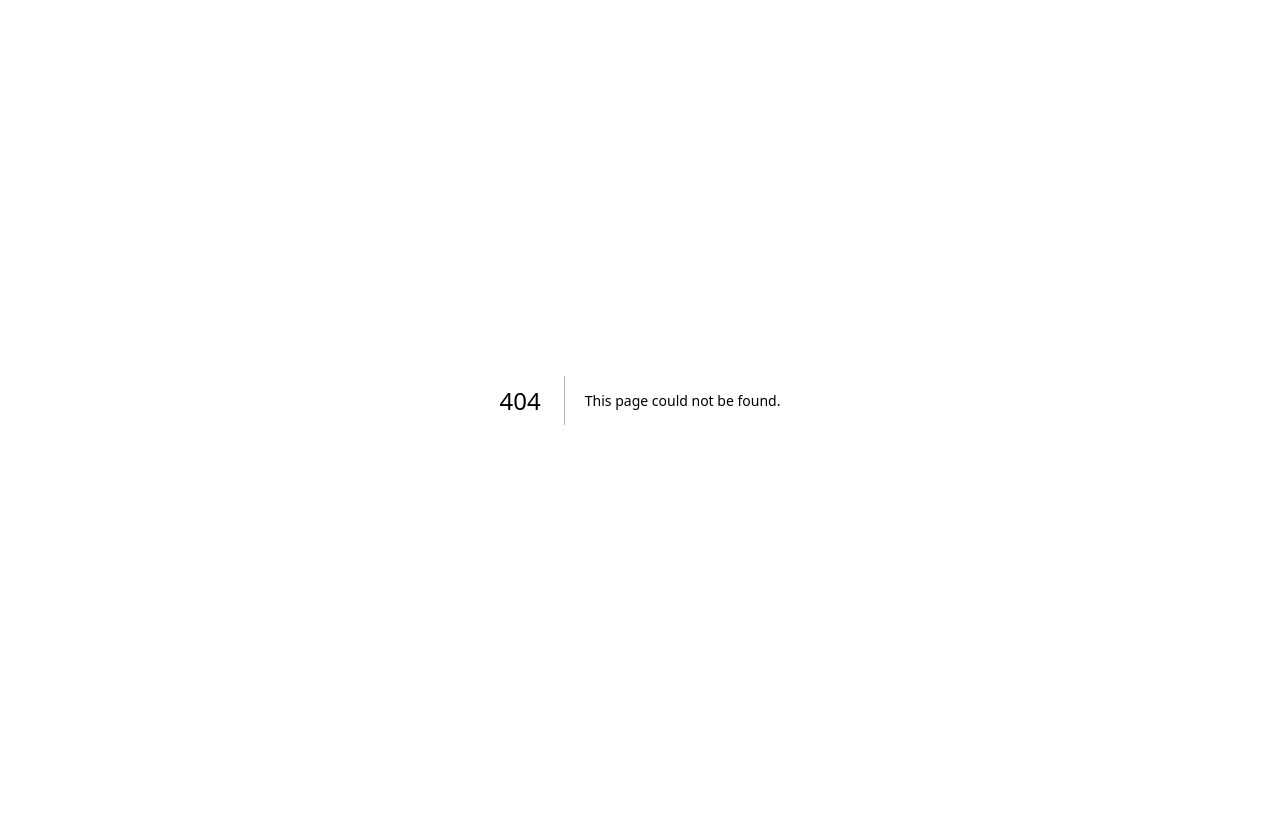
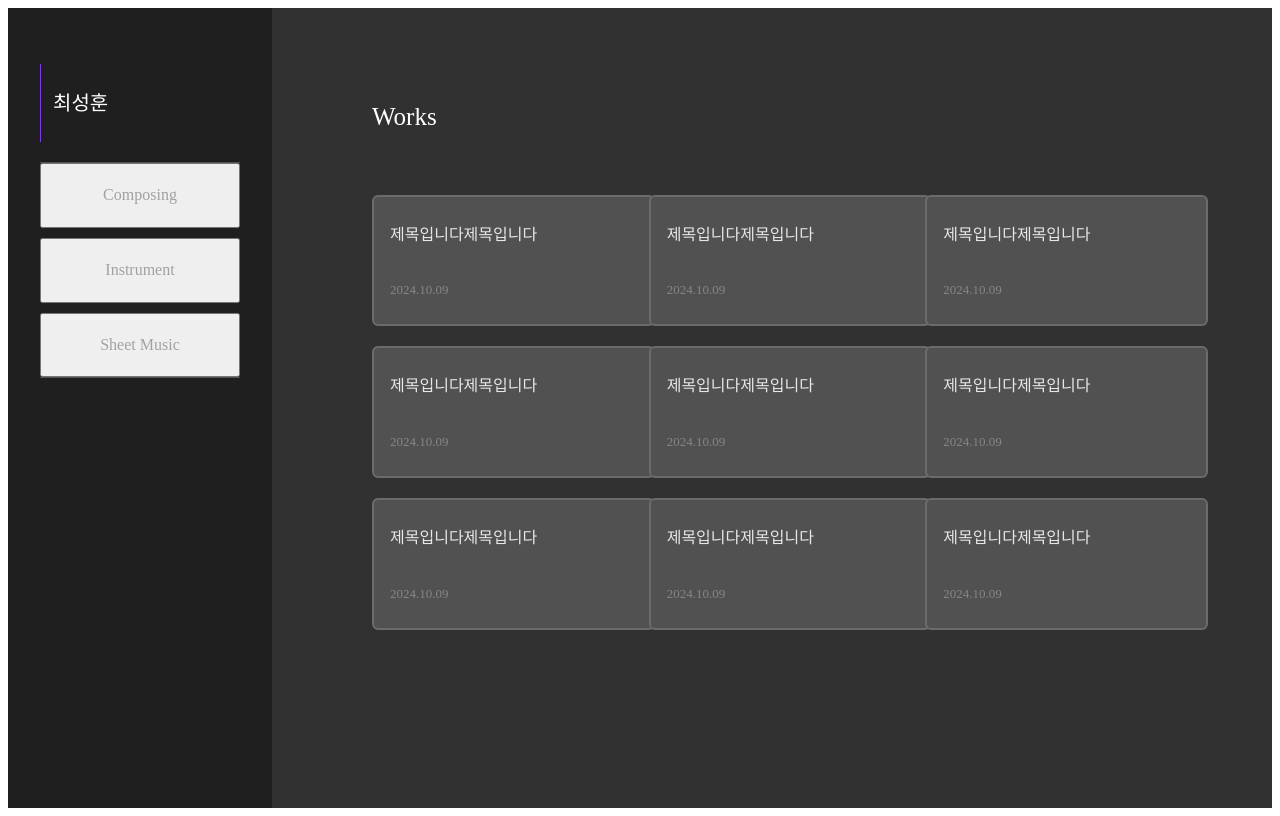
Before and after one commit to Musicany/Musicany_Web, a Next.js app: page /workspace in a window 1280 px wide. Before the commit this address had no page. Built offline with nearby package versions, Linux system fonts and the light colour scheme.

Commit message:
ADD: workspace 퍼블리싱

```diff
--- /dev/null
+++ b/app/(workspace)/workspace/page.tsx
@@ -0,0 +1,69 @@
+"use client";
+
+import React from "react";
+
+import * as S from "./style";
+
+const Workspace = () => {
+  return (
+    <S.Layout>
+      <S.SideLayout>
+        <S.NameLayout>
+          <S.UserName>최성훈</S.UserName>
+        </S.NameLayout>
+        <S.StepLayout>
+          <S.Step>Composing</S.Step>
+          <S.Step>Instrument</S.Step>
+          <S.Step>Sheet Music</S.Step>
+        </S.StepLayout>
+      </S.SideLayout>
+      <S.RightLayout>
+        <S.ContentLayout>
+          <S.ContentHeader>
+            <S.WorkTitle>Works</S.WorkTitle>
+          </S.ContentHeader>
+          <S.Works>
+            <S.Work>
+              <S.Title>제목입니다제목입니다</S.Title>
+              <S.Date>2024.10.09</S.Date>
+            </S.Work>
+            <S.Work>
+              <S.Title>제목입니다제목입니다</S.Title>
+              <S.Date>2024.10.09</S.Date>
+            </S.Work>
+            <S.Work>
+              <S.Title>제목입니다제목입니다</S.Title>
+              <S.Date>2024.10.09</S.Date>
+            </S.Work>
+            <S.Work>
+              <S.Title>제목입니다제목입니다</S.Title>
+              <S.Date>2024.10.09</S.Date>
+            </S.Work>
+            <S.Work>
+              <S.Title>제목입니다제목입니다</S.Title>
+              <S.Date>2024.10.09</S.Date>
+            </S.Work>
+            <S.Work>
+              <S.Title>제목입니다제목입니다</S.Title>
+              <S.Date>2024.10.09</S.Date>
+            </S.Work>
+            <S.Work>
+              <S.Title>제목입니다제목입니다</S.Title>
+              <S.Date>2024.10.09</S.Date>
+            </S.Work>
+            <S.Work>
+              <S.Title>제목입니다제목입니다</S.Title>
+              <S.Date>2024.10.09</S.Date>
+            </S.Work>
+            <S.Work>
+              <S.Title>제목입니다제목입니다</S.Title>
+              <S.Date>2024.10.09</S.Date>
+            </S.Work>
+          </S.Works>
+        </S.ContentLayout>
+      </S.RightLayout>
+    </S.Layout>
+  );
+};
+
+export default Workspace;
--- /dev/null
+++ b/app/(workspace)/workspace/style.ts
@@ -0,0 +1,88 @@
+import styled from "styled-components";
+import { flex, font, theme } from "@/styles";
+
+export const Layout = styled.div`
+  width: 100%;
+  min-height: 100vh;
+  background-color: #313131;
+  ${flex.FLEX};
+`;
+export const SideLayout = styled.div`
+  width: 20%;
+  background-color: #1f1f1f;
+  padding: 0 32px;
+  flex-grow: 1;
+`;
+export const RightLayout = styled.div`
+  width: 80%;
+  height: 100%;
+  padding: 68px 100px;
+  ${flex.COLUMN_START};
+`;
+export const ContentLayout = styled.div`
+  ${flex.COLUMN_CENTER};
+  gap: 36px;
+  width: 100%;
+`;
+export const ContentHeader = styled.div`
+  ${flex.FLEX};
+  width: 100%;
+`;
+export const WorkTitle = styled.p`
+  ${font.SmallTitle};
+  color: ${theme.white};
+`;
+export const Works = styled.div`
+  width: 100%;
+  display: grid;
+  grid-template-columns: repeat(3, 1fr); /* 한 줄에 3개의 Work */
+  gap: 20px 30px;
+`;
+export const Work = styled.div`
+  ${flex.COLUMN_FLEX};
+  padding: 12px 16px;
+  gap: 8px;
+  border-radius: 6px;
+  border: 2px solid ${theme.grey800};
+  background: ${theme.grey900};
+  width: 100%;
+`;
+export const Title = styled.p`
+  ${font.Text};
+  color: ${theme.grey300};
+`;
+export const Date = styled.p`
+  color: ${theme.grey700};
+  ${font.SmallText};
+`;
+export const NameLayout = styled.div`
+  width: 100%;
+  border-left: 1px solid ${theme.basicPurple};
+  padding-left: 12px;
+  padding-top: 6px;
+  padding-bottom: 6px;
+  margin-top: 56px;
+`;
+export const UserName = styled.p`
+  ${font.BigText};
+  color: ${theme.white};
+`;
+export const StepLayout = styled.div`
+  width: 100%;
+  ${flex.COLUMN_CENTER};
+  gap: 10px;
+  margin-top: 20px;
+  border-top: 1px solid ${theme.grey900};
+  border-bottom: 1px solid ${theme.grey900};
+`;
+export const Step = styled.button`
+  width: 100%;
+  ${flex.CENTER};
+  color: ${theme.grey500};
+  ${font.Text};
+  padding: 20px 0;
+
+  &:hover {
+    background-color: #1b1b1b;
+  }
+`;
```
Also changed, not shown: app/components/@common/Header/page.tsx (+13 -1 lines).
